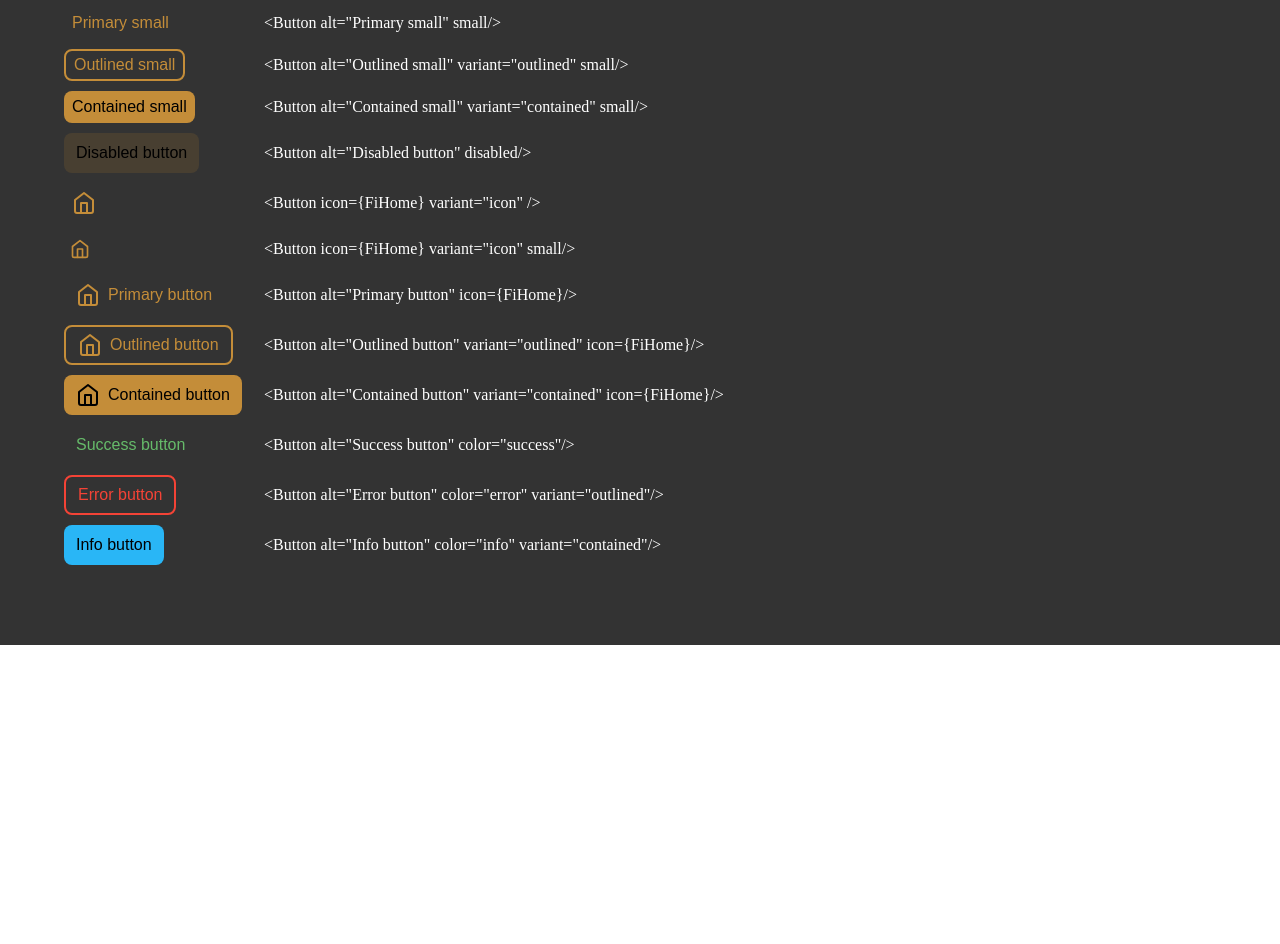
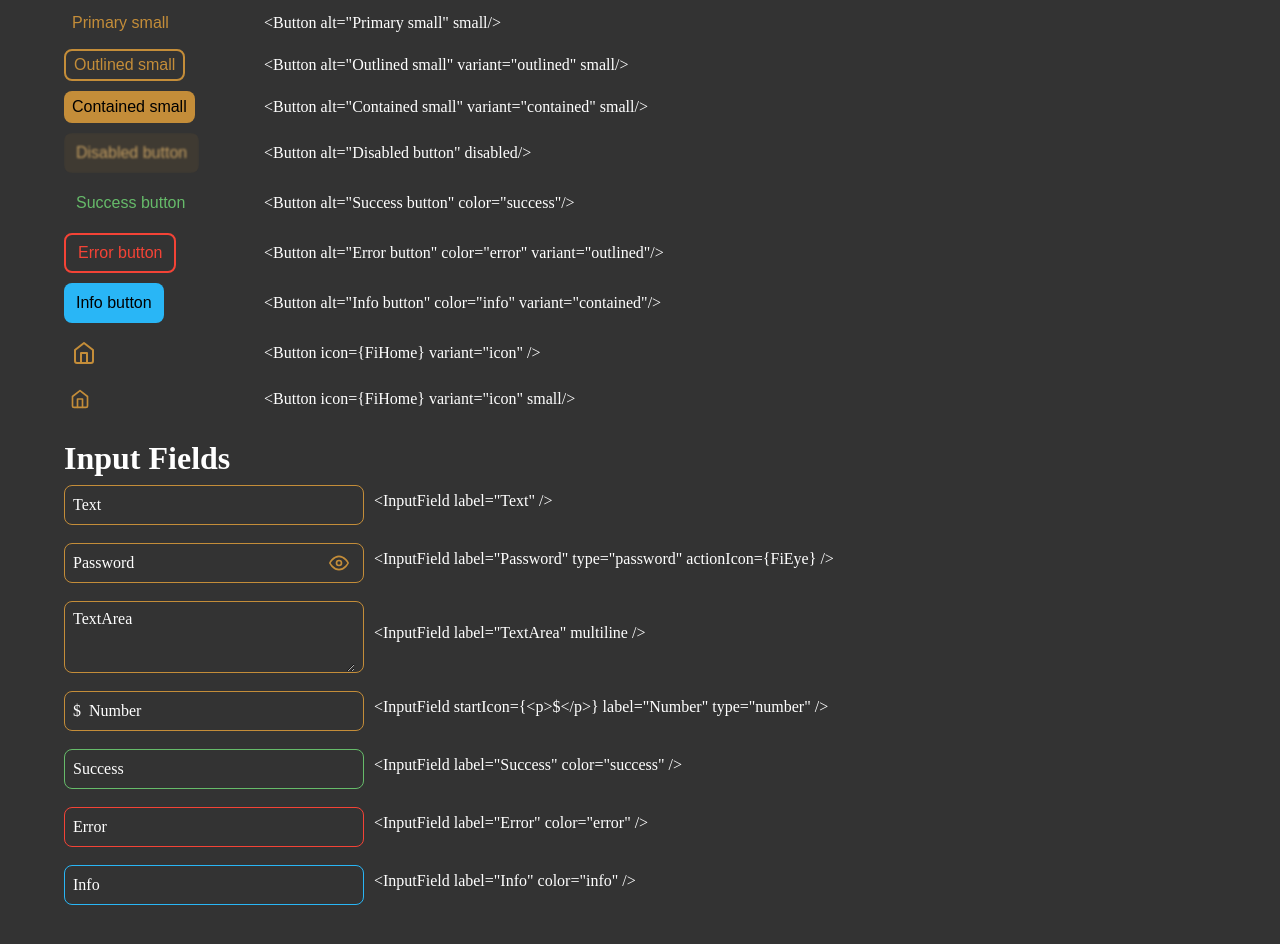
Before and after one commit to NotYerjan/project-catflix, a React (Vite) app: page /documatation in a window 1280 px wide. Shown: the part 260-1204 px from the top of the page. Before the commit the page ends 905 px from the top, so only its background shows below. Built offline with nearby package versions, Linux system fonts and the light colour scheme.

Commit message:
added input field

```diff
--- a/src/components/Button/Button.css
+++ b/src/components/Button/Button.css
@@ -14,60 +14,65 @@
   cursor: pointer;
   transition: all 0.2s ease-in-out;
   border-radius: 0.5em;
+  white-space: nowrap;
 }
-.btn-icon {
-  display: flex;
-  align-items: center;
-  justify-content: center;
-  font-size: 1.5rem;
-}
-.btn.contained {
-  background-color: var(--primary-color);
-  color: var(--text-color-contrary);
-}
-.btn.outlined {
-  box-sizing: border-box;
-  border: 2px solid var(--primary-color);
-}
-.btn.small {
+
+/* Small button */
+.btn--small {
   text-align: center;
   height: 2em;
   padding: 0 0.5em;
   gap: 0.25em;
 }
-.btn.icon {
+
+/* Button colors */
+.btn--col-success {
+  --primary-color: #66bb6a;
+}
+.btn--col-error {
+  --primary-color: #f44336;
+}
+.btn--col-info {
+  --primary-color: #29b6f6;
+}
+
+/* Button variants */
+.btn--var-contained {
+  background-color: var(--primary-color);
+  color: var(--text-color-contrary);
+}
+.btn--var-outlined {
+  box-sizing: border-box;
+  border: 2px solid var(--primary-color);
+}
+.btn--var-icon {
   padding: 0;
   aspect-ratio: 1 / 1;
   border-radius: 50%;
 }
-.btn.small .btn-icon {
-  size: 1em;
+
+/* Button icon */
+.btn__icon {
+  display: flex;
+  align-items: center;
+  justify-content: center;
+  font-size: 1.5em;
 }
 
-.btn:hover,
+/* Button interactions */
 .btn:focus {
-  color: var(--primary-color);
-  background-color: var(--primary-color-transparent);
-  box-shadow: 0 0.5em 0.5em -0.4em var(--text-color-contrary);
-  transform: translateY(-0.25em);
+  backdrop-filter: sepia(0.5);
+}
+.btn:hover {
+  filter: sepia(0.2);
+  transform: scale(1.05);
+  backdrop-filter: sepia(0.5);
 }
 .btn:disabled {
+  backdrop-filter: sepia(0.2);
+  filter: sepia(0.5) blur(0.8px);
   cursor: unset;
-  color: var(--text-color-contrary);
   border: none;
-  background-color: var(--primary-color-transparent);
   transform: none;
   box-shadow: none;
 }
-.btn.success {
-  --primary-color: #66bb6a;
-  --primary-color-transparent: #66bb6a30;
-}
-.btn.error {
-  --primary-color: #f44336;
-  --primary-color-transparent: #f4433630;
-}
-.btn.info {
-  --primary-color: #29b6f6;
-  --primary-color-transparent: #29b6f630;
-}
--- a/src/components/Button/Button.jsx
+++ b/src/components/Button/Button.jsx
@@ -1,20 +1,20 @@
 import "./Button.css";
 
-export default function Button({ icon, variant, alt, small, color, ...props }) {
+export default function Button({ icon, alt, variant, small, color, ...props }) {
   const Icon = icon;
+  const btnVariant = variant ? `btn--var-${variant}` : "";
+  const btnSize = small ? "btn--small" : "";
+  const btnColor = color ? `btn--col-${color}` : "";
+  const iconSize = small ? 20 : 24;
+
   return (
-    <button
-      {...props}
-      className={`btn ${variant ? variant : ""} ${small ? "small" : ""} ${
-        color ? color : ""
-      }`}
-    >
+    <button {...props} className={`btn ${btnVariant} ${btnSize} ${btnColor}`}>
       {icon && (
-        <div className="btn-icon">
-          <Icon size={small ? 20 : 24} />
+        <div className="btn__icon">
+          <Icon size={iconSize} />
         </div>
       )}
-      {alt && <div className="btn-alt">{alt}</div>}
+      {alt && <div className="btn__body">{alt}</div>}
     </button>
   );
 }
--- a/src/components/Button/ButtonGuide.jsx
+++ b/src/components/Button/ButtonGuide.jsx
@@ -1,36 +1,51 @@
+import { useState } from "react";
 import { FiHome } from "react-icons/fi";
 import Button from "./Button";
 
 export default function ButtonGuide() {
+  const [isExpanded, setIsExpanded] = useState(false);
+
+  const modifiers = {
+    variants: ["", "outlined", "contained", "icon"],
+    isSmall: [false, true],
+    isDisabled: [false, true],
+    colors: ["", "success", "error", "info"],
+    hasIcon: [false, true],
+  };
+
+  const handleExpandBtn = () => {
+    setIsExpanded((v) => !v);
+  };
+
   return (
     <div>
       <h1>Buttons</h1>
       <div style={{ display: "flex", flexDirection: "column", gap: "10px" }}>
         <div style={{ display: "grid", gridTemplateColumns: "200px 1fr" }}>
           <div>
-            <Button alt="Primary button" />
+            <Button alt="Primary button" icon={FiHome} />
           </div>
           <div
             style={{ display: "flex", alignItems: "center" }}
-          >{`<Button alt="Primary button" />`}</div>
+          >{`<Button alt="Primary button" icon={FiHome}/>`}</div>
         </div>
 
         <div style={{ display: "grid", gridTemplateColumns: "200px 1fr" }}>
           <div>
-            <Button alt="Outlined button" variant="outlined" />
+            <Button alt="Outlined button" variant="outlined" icon={FiHome} />
           </div>
           <div
             style={{ display: "flex", alignItems: "center" }}
-          >{`<Button alt="Outlined button" variant="outlined" />`}</div>
+          >{`<Button alt="Outlined button" variant="outlined" icon={FiHome}/>`}</div>
         </div>
 
         <div style={{ display: "grid", gridTemplateColumns: "200px 1fr" }}>
           <div>
-            <Button alt="Contained button" variant="contained" />
+            <Button alt="Contained button" variant="contained" icon={FiHome} />
           </div>
           <div
             style={{ display: "flex", alignItems: "center" }}
-          >{`<Button alt="Contained button" variant="contained" />`}</div>
+          >{`<Button alt="Contained button" variant="contained" icon={FiHome}/>`}</div>
         </div>
 
         <div style={{ display: "grid", gridTemplateColumns: "200px 1fr" }}>
@@ -71,51 +86,6 @@ export default function ButtonGuide() {
 
         <div style={{ display: "grid", gridTemplateColumns: "200px 1fr" }}>
           <div>
-            <Button icon={FiHome} variant="icon" />
-          </div>
-          <div
-            style={{ display: "flex", alignItems: "center" }}
-          >{`<Button icon={FiHome} variant="icon" />`}</div>
-        </div>
-
-        <div style={{ display: "grid", gridTemplateColumns: "200px 1fr" }}>
-          <div>
-            <Button icon={FiHome} variant="icon" small />
-          </div>
-          <div
-            style={{ display: "flex", alignItems: "center" }}
-          >{`<Button icon={FiHome} variant="icon" small/>`}</div>
-        </div>
-
-        <div style={{ display: "grid", gridTemplateColumns: "200px 1fr" }}>
-          <div>
-            <Button alt="Primary button" icon={FiHome} />
-          </div>
-          <div
-            style={{ display: "flex", alignItems: "center" }}
-          >{`<Button alt="Primary button" icon={FiHome}/>`}</div>
-        </div>
-
-        <div style={{ display: "grid", gridTemplateColumns: "200px 1fr" }}>
-          <div>
-            <Button alt="Outlined button" variant="outlined" icon={FiHome} />
-          </div>
-          <div
-            style={{ display: "flex", alignItems: "center" }}
-          >{`<Button alt="Outlined button" variant="outlined" icon={FiHome}/>`}</div>
-        </div>
-
-        <div style={{ display: "grid", gridTemplateColumns: "200px 1fr" }}>
-          <div>
-            <Button alt="Contained button" variant="contained" icon={FiHome} />
-          </div>
-          <div
-            style={{ display: "flex", alignItems: "center" }}
-          >{`<Button alt="Contained button" variant="contained" icon={FiHome}/>`}</div>
-        </div>
-
-        <div style={{ display: "grid", gridTemplateColumns: "200px 1fr" }}>
-          <div>
             <Button alt="Success button" color="success" />
           </div>
           <div
@@ -140,6 +110,62 @@ export default function ButtonGuide() {
             style={{ display: "flex", alignItems: "center" }}
           >{`<Button alt="Info button" color="info" variant="contained"/>`}</div>
         </div>
+
+        <div style={{ display: "grid", gridTemplateColumns: "200px 1fr" }}>
+          <div>
+            <Button icon={FiHome} variant="icon" />
+          </div>
+          <div
+            style={{ display: "flex", alignItems: "center" }}
+          >{`<Button icon={FiHome} variant="icon" />`}</div>
+        </div>
+
+        <div style={{ display: "grid", gridTemplateColumns: "200px 1fr" }}>
+          <div>
+            <Button icon={FiHome} variant="icon" small />
+          </div>
+          <div
+            style={{ display: "flex", alignItems: "center" }}
+          >{`<Button icon={FiHome} variant="icon" small/>`}</div>
+        </div>
+
+        {/* {isExpanded &&
+          modifiers.variants.map((variant) =>
+            modifiers.colors.map((color) =>
+              modifiers.isSmall.map((size) =>
+                modifiers.hasIcon.map((icon) =>
+                  modifiers.isDisabled.map((disabled) => (
+                    <div
+                      style={{
+                        display: "grid",
+                        gridTemplateColumns: "200px 1fr",
+                      }}
+                    >
+                      <div>
+                        <Button
+                          alt={icon || variant === "icon" ? "" : "Button"}
+                          variant={variant}
+                          color={color}
+                          small={size}
+                          icon={variant === "icon" || icon ? FiHome : ""}
+                          disabled={disabled}
+                        />
+                      </div>
+                      <div
+                        style={{ display: "flex", alignItems: "center" }}
+                      >{`<Button ${
+                        icon || variant === "icon" ? "" : 'alt="Button "'
+                      }${variant ? `variant="${variant}" ` : ""}${
+                        color ? `color="${color}" ` : ""
+                      }${size ? `small ` : ""}${
+                        variant == "icon" || icon ? `icon={FiHome} ` : ""
+                      }${disabled ? "disabled" : ""} />`}</div>
+                    </div>
+                  ))
+                )
+              )
+            )
+          )} */}
       </div>
     </div>
   );
--- a/src/components/Card/Card.jsx
+++ b/src/components/Card/Card.jsx
@@ -2,14 +2,14 @@ import "./Card.css";
 import CardFooter from "./CardFooter";
 import CardHeader from "./CardHeader";
 import CardImage from "./CardImage";
-import CardMain from "./CardMain";
+import CardBody from "./CardBody";
 
 export default function Card(props) {
   return (
     <article className="card">
-      <CardImage image={props.image} />
+      <CardImage image={props.imageSrc} alt={props.imageAlt} />
       <CardHeader />
-      <CardMain />
+      <CardBody />
       <CardFooter />
     </article>
   );
--- a/src/components/Card/CardMain.jsx
+++ b/src/components/Card/CardBody.jsx
@@ -1,3 +1,3 @@
-export default function CardMain() {
+export default function CardBody() {
   return <div className="card-main"></div>;
 }
--- /dev/null
+++ b/src/components/Input/InputField.css
@@ -0,0 +1,67 @@
+.input {
+  min-height: 2.5em;
+  font-size: 1rem;
+  display: flex;
+  border: 1px solid var(--primary-color);
+  border-radius: 0.5em;
+  margin-top: 0.5em;
+  align-items: center;
+  gap: 0.5em;
+  padding: 0 0.5em;
+}
+.input--col-success {
+  --primary-color: #66bb6a;
+}
+.input--col-error {
+  --primary-color: #f44336;
+}
+.input--col-info {
+  --primary-color: #29b6f6;
+}
+
+.input__body {
+  flex: 1;
+  position: relative;
+  display: flex;
+  max-width: 100%;
+}
+.input__body__input-field {
+  font-size: inherit;
+  border: none;
+  border-radius: 8px;
+  background-color: unset;
+  color: var(--text-color);
+  outline: 0;
+  padding: 0.5em 0;
+  flex: 1;
+  width: 100%;
+}
+
+.input__body__label {
+  width: fit-content;
+  position: absolute;
+  top: 0;
+  left: 0;
+  cursor: text;
+  transform: scale(1) translate(0, 0.5em);
+  transform-origin: left;
+  transition: all 0.2s ease-in-out;
+  background: unset;
+  padding: 0;
+  white-space: nowrap;
+}
+
+.input__action {
+  position: relative;
+  right: 3px;
+}
+
+.input:focus-within {
+  box-shadow: 0 0 0.2em var(--primary-color);
+}
+.input__body__input-field:not(:placeholder-shown) ~ .input__body__label,
+.input__body__input-field:focus ~ .input__body__label {
+  transform: scale(0.8) translate(0, -0.8em);
+  padding: 0 0.5em;
+  background-color: var(--bg-color);
+}
--- /dev/null
+++ b/src/components/Input/InputField.jsx
@@ -0,0 +1,43 @@
+import React from "react";
+import "./InputField.css";
+import Button from "../Button/Button";
+
+export default function InputField({
+  startIcon,
+  actionIcon,
+  label,
+  multiline,
+  color,
+  ...props
+}) {
+  const inputColor = color ? `input--col-${color}` : "";
+
+  return (
+    <div className={`input ${inputColor}`}>
+      {startIcon && <div className="input__icon">{startIcon}</div>}
+      <div className="input__body">
+        {multiline ? (
+          <textarea
+            rows="3"
+            {...props}
+            placeholder=" "
+            id={label}
+            className="input__body__input-field"
+          ></textarea>
+        ) : (
+          <input
+            type="text"
+            {...props}
+            placeholder=" "
+            id={label}
+            className="input__body__input-field"
+          />
+        )}
+        <label htmlFor={label} className="input__body__label">
+          {label}
+        </label>
+      </div>
+      {actionIcon && <Button variant="icon" small icon={actionIcon} />}
+    </div>
+  );
+}
--- /dev/null
+++ b/src/components/Input/InputGuide.jsx
@@ -0,0 +1,117 @@
+import React from "react";
+import { FiEye } from "react-icons/fi";
+import InputField from "./InputField";
+
+export default function Form() {
+  return (
+    <div style={{ marginTop: "25px" }}>
+      <h1>Input Fields</h1>
+      <div style={{ display: "flex", flexDirection: "column", gap: "10px" }}>
+        <div
+          style={{
+            display: "grid",
+            gridTemplateColumns: "300px 1fr",
+            gap: "10px",
+          }}
+        >
+          <div>
+            <InputField label="Text" />
+          </div>
+          <div
+            style={{ display: "flex", alignItems: "center" }}
+          >{`<InputField label="Text" />`}</div>
+        </div>
+
+        <div
+          style={{
+            display: "grid",
+            gridTemplateColumns: "300px 1fr",
+            gap: "10px",
+          }}
+        >
+          <div>
+            <InputField label="Password" type="password" actionIcon={FiEye} />
+          </div>
+          <div
+            style={{ display: "flex", alignItems: "center" }}
+          >{`<InputField label="Password" type="password" actionIcon={FiEye} />`}</div>
+        </div>
+
+        <div
+          style={{
+            display: "grid",
+            gridTemplateColumns: "300px 1fr",
+            gap: "10px",
+          }}
+        >
+          <div>
+            <InputField label="TextArea" multiline />
+          </div>
+          <div
+            style={{ display: "flex", alignItems: "center" }}
+          >{`<InputField label="TextArea" multiline />`}</div>
+        </div>
+
+        <div
+          style={{
+            display: "grid",
+            gridTemplateColumns: "300px 1fr",
+            gap: "10px",
+          }}
+        >
+          <div>
+            <InputField startIcon={<p>$</p>} label="Number" type="number" />
+          </div>
+          <div
+            style={{ display: "flex", alignItems: "center" }}
+          >{`<InputField startIcon={<p>$</p>} label="Number" type="number" />`}</div>
+        </div>
+
+        <div
+          style={{
+            display: "grid",
+            gridTemplateColumns: "300px 1fr",
+            gap: "10px",
+          }}
+        >
+          <div>
+            <InputField label="Success" color="success" />
+          </div>
+          <div
+            style={{ display: "flex", alignItems: "center" }}
+          >{`<InputField label="Success" color="success" />`}</div>
+        </div>
+
+        <div
+          style={{
+            display: "grid",
+            gridTemplateColumns: "300px 1fr",
+            gap: "10px",
+          }}
+        >
+          <div>
+            <InputField label="Error" color="error" />
+          </div>
+          <div
+            style={{ display: "flex", alignItems: "center" }}
+          >{`<InputField label="Error" color="error" />`}</div>
+        </div>
+
+        <div
+          style={{
+            display: "grid",
+            gridTemplateColumns: "300px 1fr",
+            gap: "10px",
+          }}
+        >
+          <div>
+            <InputField label="Info" color="info" />
+          </div>
+          <div
+            style={{ display: "flex", alignItems: "center" }}
+          >{`<InputField label="Info" color="info" />`}</div>
+        </div>
+      </div>
+    </div>
+  );
+}
--- a/src/index.css
+++ b/src/index.css
@@ -18,6 +18,7 @@
 :root {
   --primary-color: #c48d39;
   --primary-color-transparent: #a6772c30;
+  --bg-color: #333333;
   --text-color: #fff;
   --text-color-contrary: #000;
 }
--- a/src/pages/Docs.jsx
+++ b/src/pages/Docs.jsx
@@ -1,9 +1,12 @@
+import { FiHome } from "react-icons/fi";
 import ButtonGuide from "../components/Button/ButtonGuide";
+import InputGuide from "../components/Input/InputGuide";
 
 export default function Docs() {
   return (
     <>
       <ButtonGuide />
+      <InputGuide />
     </>
   );
 }
```
